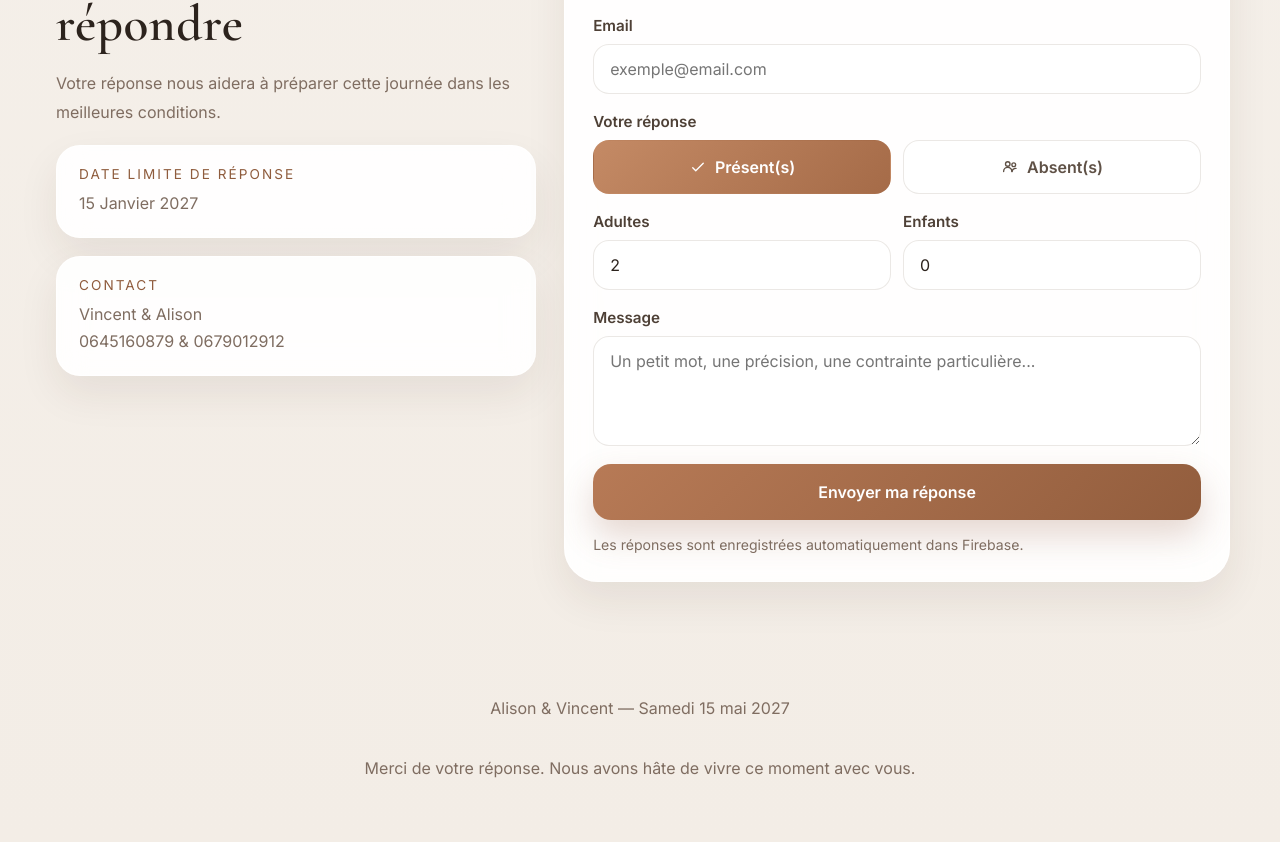
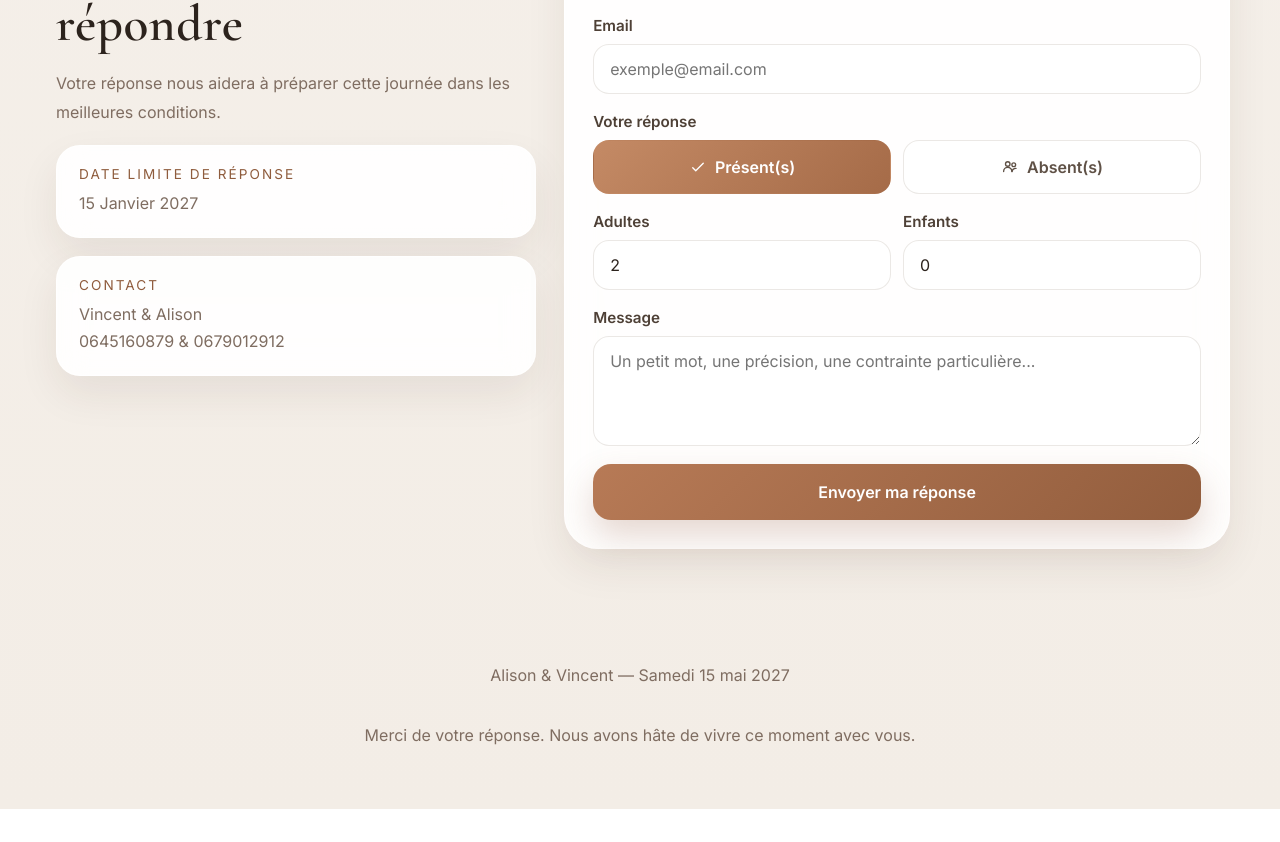
Before and after one commit to VinceM0108/Faire-part-Alison-Vincent, a React (Vite) app: page / in a window 1280 px wide. Shown: the part 1990-2832 px from the top of the page. After the commit the page ends 2799 px from the top, so only its background shows below. Built offline with nearby package versions, Linux system fonts and the light colour scheme; no server answers.

Commit message:
Add files via upload

```diff
--- a/src/App.jsx
+++ b/src/App.jsx
@@ -582,9 +582,7 @@ export default function App() {
                     {isSubmitting ? 'Enregistrement...' : 'Envoyer ma réponse'}
                   </button>
 
-                  <p className="form-note">
-                    Les réponses sont enregistrées automatiquement dans Firebase.
-                  </p>
+
                 </form>
               ) : (
                 <div className="success-state">
```
